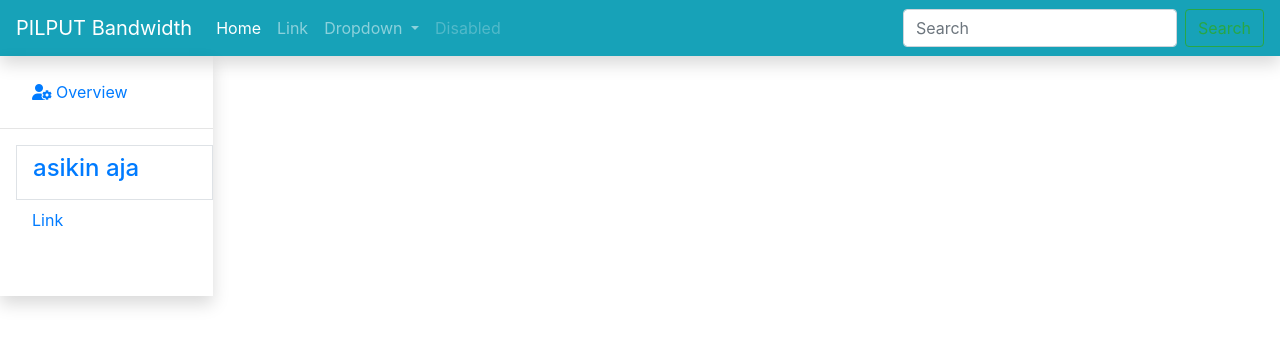
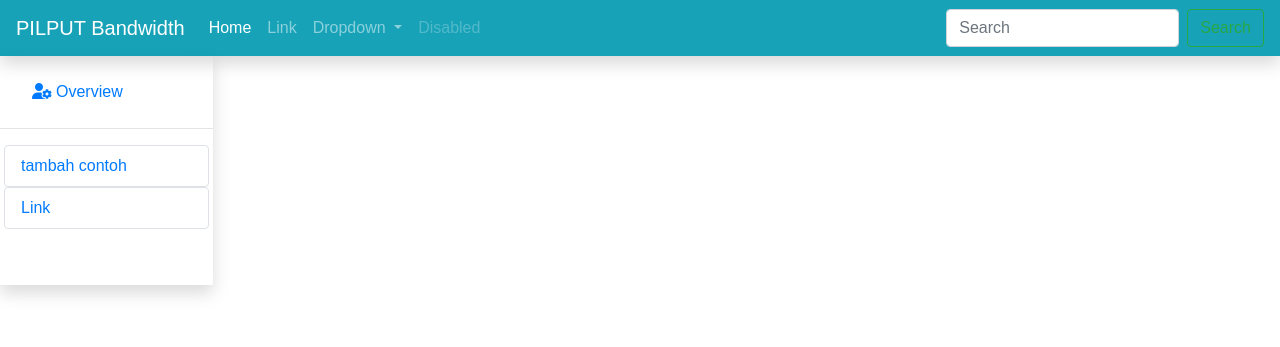
Before and after one commit to cecep31/netauto, a Django app: template templates/base.html in a window 1280 px wide. Shown: the top 347 px of the page. Run offline with Django 3.2, Linux system fonts and the light colour scheme; the template is opened without the code that fills it, so the values that code supplies are empty; some libraries are stand-ins or nearby versions.

Commit message:
improve ui and url

```diff
--- a/myweb/urls.py
+++ b/myweb/urls.py
@@ -18,6 +18,6 @@ from django.urls import path, include
 
 
 urlpatterns = [
-    path('home/', include('netauto.urls')),
+    path('', include('netauto.urls')),
     path('admin/', admin.site.urls),
 ]
--- a/netauto/urls.py
+++ b/netauto/urls.py
@@ -3,6 +3,6 @@ from django.urls import path
 from . import views
 
 urlpatterns = [
-    path('', views.show),
-    path('addc/', views.addcontoh),
+    path('', views.show, name='show'),
+    path('addc/', views.addcontoh, name='addcontoh'),
 ]
--- a/static/css/gaya.css
+++ b/static/css/gaya.css
@@ -1,3 +1,4 @@
 body{
-    background-color: blue;
+
+    font-family: Arial, Helvetica, sans-serif;
 }
--- a/templates/base.html
+++ b/templates/base.html
@@ -5,6 +5,7 @@
     <meta charset="UTF-8">
     <meta name="viewport" content="width=device-width, initial-scale=1.0">
     <link rel="stylesheet" href="{% static 'css/bootstrap.min.css' %}">
+    <link rel="stylesheet" href="{% static 'css/gaya.css' %}">
 
     <title>{% block title %}
     {% endblock title %}</title>
@@ -51,13 +52,13 @@
     <div class="col-md-2 ">
         <ul class="nav flex-column pt-3 pb-3 shadow">
             <li class="nav-item">
-              <a class="nav-link active  ml-3" href="#"><i class="fas fa-user-cog mr-1"></i>Overview</a><hr>
+              <a class="nav-link active  ml-3" href="{% url 'show' %}"><i class="fas fa-user-cog mr-1"></i>Overview</a><hr>
             </li>
             <li class="nav-item">
-              <a class="nav-link ml-3 border" href="#"><h4>asikin aja</h4></a>
+              <a class="nav-link ml-1 mr-1 rounded border" href="{% url 'addcontoh' %}">tambah contoh</a>
             </li>
             <li class="nav-item">
-              <a class="nav-link ml-3 " href="#">Link</a>
+              <a class="nav-link  ml-1 mr-1 border rounded" href="#">Link</a>
             </li>
             <li class="nav-item">
               <a class="nav-link ml-3 disabled text-white" href="#" tabindex="-1" aria-disabled="true">Disabled</a>
@@ -66,8 +67,7 @@
 
     </div>
     <div class="col-md-10">
-        <div class="container mt-2">
-
+        <div class="container ">
             {% block content %}
 
             {% endblock content %}
```
Also changed, not shown: netauto/templates/addcontoh.html (+8 -3 lines). Lines whose indentation alone changed are shown as unchanged.
